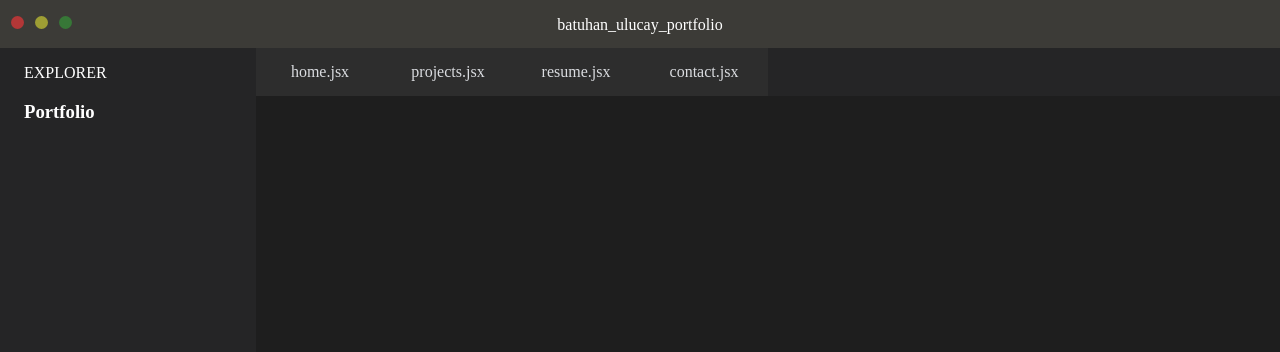
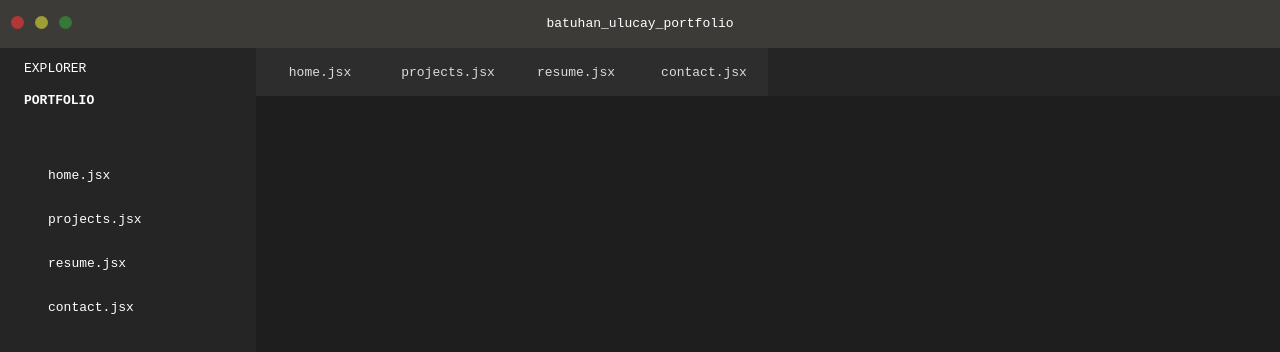
Before and after one commit to BatuhanUlucay/portfolio-site, a React (Create React App) app: page / in a window 1280 px wide. Shown: the top 352 px of the page. Built offline with nearby package versions, Linux system fonts and the light colour scheme.

Commit message:
Explorer is added.

```diff
--- a/src/components/Layout/Explorer.jsx
+++ b/src/components/Layout/Explorer.jsx
@@ -3,8 +3,14 @@ import React from "react";
 function Explorer() {
   return (
     <div className="explorer">
-      <p style={{color: "white", marginLeft: "1.5rem"}}>EXPLORER</p>
-      <h3 style={{color: "white", marginLeft: "1.5rem"}}>Portfolio</h3>
+      <p style={{ color: "white", marginLeft: "1.5rem" }}>EXPLORER</p>
+      <h4 style={{ color: "white", marginLeft: "1.5rem" }}>PORTFOLIO</h4>
+      <div className="files">
+        <div className="file">home.jsx</div>
+        <div className="file">projects.jsx</div>
+        <div className="file">resume.jsx</div>
+        <div className="file">contact.jsx</div>
+      </div>
     </div>
   );
 }
--- a/src/index.css
+++ b/src/index.css
@@ -2,6 +2,7 @@ body {
   margin: 0;
   padding: 0;
   background-color: #1e1e1e;
+  font-family: monospace;
 }
 
 /* Header */
@@ -64,6 +65,9 @@ body {
   align-items: center;
   justify-content: center;
 }
+.tab:hover {
+  background-color: #1e1e1e;
+}
 
 .tabs_container {
   display: flex;
@@ -82,3 +86,18 @@ body {
     display: none;
   }
 }
+
+.files {
+margin-top: 3rem;
+}
+
+.file {
+  color: white;
+  height: 2rem;
+  padding-left: 3rem;
+  padding-top: 0.75rem;
+}
+
+.file:hover{
+  background-color: #2a2d2e;
+}
```
